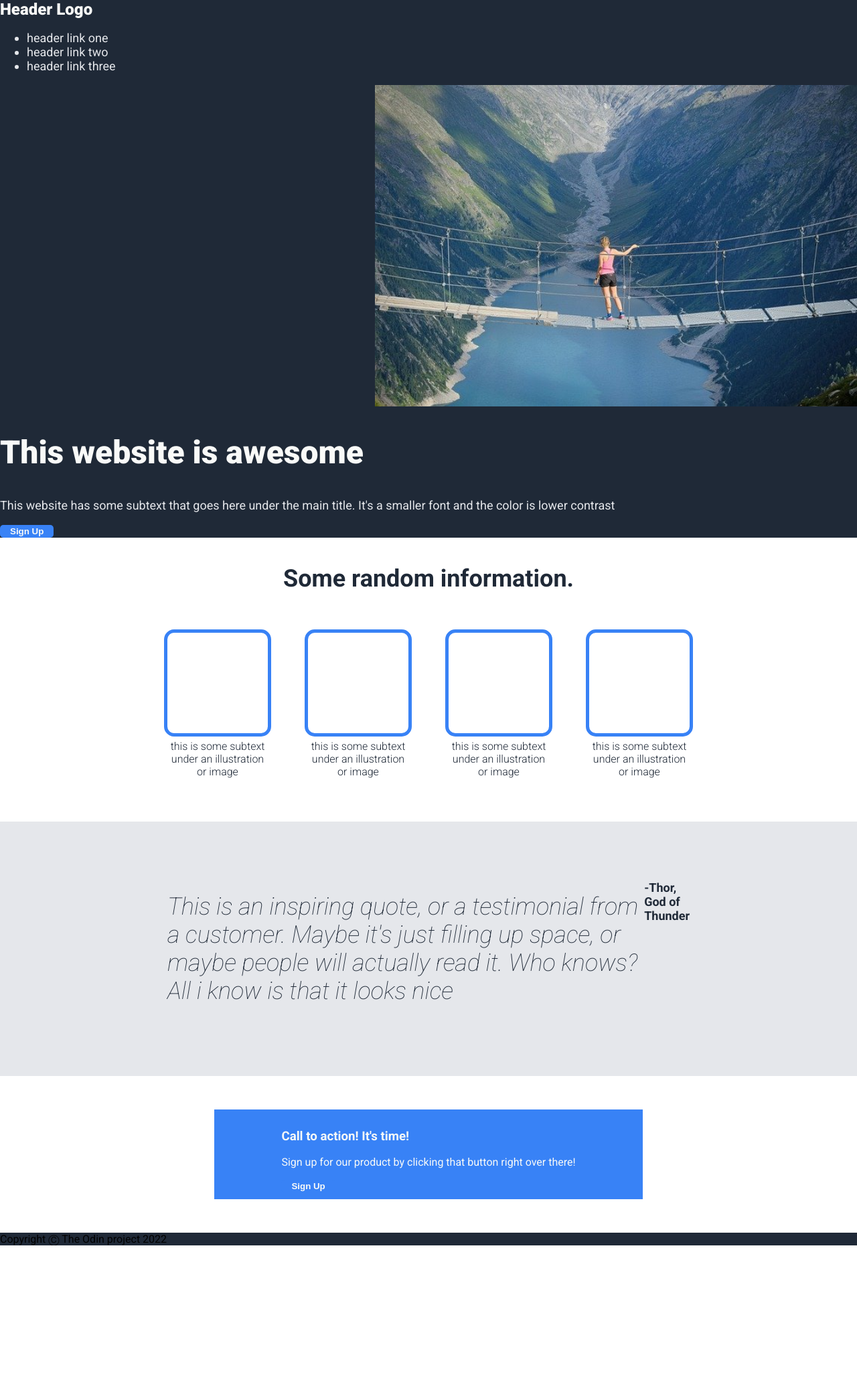
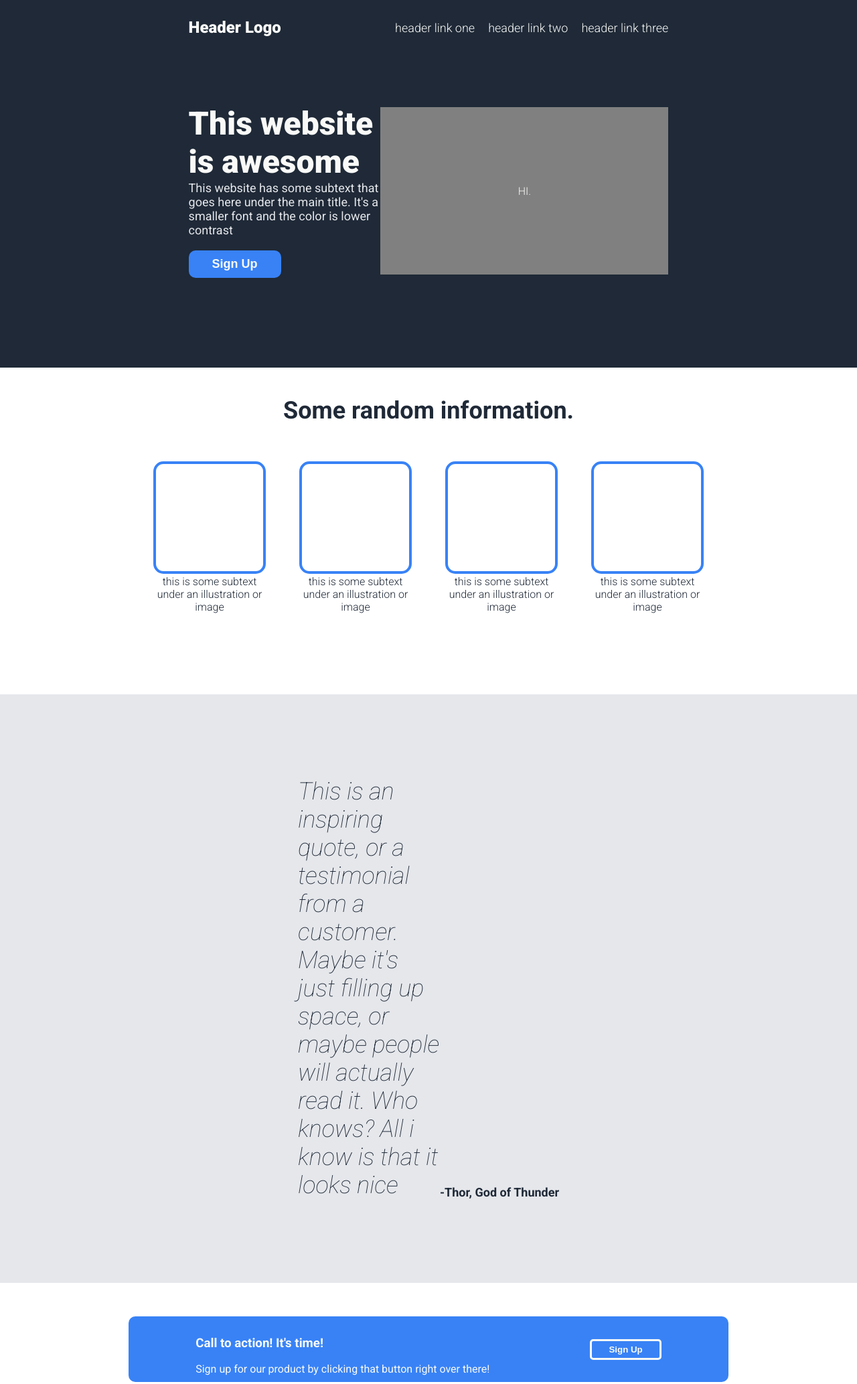
Before and after one commit to Jurands/project-landing-page, a plain HTML site: page index.html in a window 1280 px wide. Shown: the top 2067 px of the page at 67% size. Before the commit the page ends 1860 px from the top, so only its background shows below. Drawn offline with Linux system fonts and the light colour scheme.

Commit message:
Worked on the CSS for the first section, also played around a bit with the second section.

```diff
--- a/index.html
+++ b/index.html
@@ -12,24 +12,31 @@
 </head>
 <body>
     <section class="sec1">
+
+        <div class="sec11">
+            <div class="headerDiv1">
                 <header>Header Logo</header>
-
                 <nav>
-            <ul class="one">
-                <li>header link one</li>
-                <li>header link two</li>
-                <li>header link three</li>
+                    <ul class="headerNav">
+                        <li><a href="#">header link one</a></li>
+                        <li><a href="#">header link two</a></li>
+                        <li><a href="#">header link three</a></li>
                     </ul>
                 </nav>
+            </div>
 
-        <img src="./Images/lake-gbeea5484d_640.jpg">
+            <div class="headerDiv2">
             <div class="main">
             <h1>This website is awesome</h1>
             <p class="one">This website has some subtext that goes here under the main title. It's a smaller font and the color is lower contrast</p>
-        <button>Sign Up</button>
+            <button><strong>Sign Up</strong></button>
         </div>
 
-
+        <div class="image-frame">
+            <div class="placeholderImg"><p>HI.</p></div>
+        </div>
+        </div>
+    </div>
     </section>
 
 
@@ -61,16 +68,26 @@
 
 
     <section class="sec3">
+        <div class="sec3con">
             <p id="quote">This is an inspiring quote, or a testimonial from a customer. Maybe it's just filling up space, or maybe people will actually read it. Who knows? All i know is that it looks nice</p>
             <p id="sign">-Thor, God of Thunder</p>
+        </div>
     </section>
 
 
     <section class="sec4">
         <div class="sec4blue">
+            <div id="signBlue">
             <h3>Call to action! It's time!</h3>
+
                 <p>Sign up for our product by clicking that button right over there!</p>
-            <button>Sign Up</button>
+
+            </div>
+            <div id="signBlue2">
+                <div id="btnBack">
+                    <button id="btn2">Sign Up</button>
+                </div>
+            </div>
             </div>
     </section>
 
--- a/style.css
+++ b/style.css
@@ -2,37 +2,114 @@ body {
     display: flex;
     flex-direction: column;
     margin: auto;
+    width: 100%;
+    height: 100vh;
     font-family: 'Roboto', sans-serif;
+}
+
+a:link, a:visited, a:hover, a:active {
+    text-decoration: none;
+    color: #F9FAF8;
+}
+
+.sec1 {
+    background-color: #1F2937;
+    color:#F9FAF8;
+    font-weight: 800;
+    flex: 0;
+}
+
+.sec11 {
+    padding: 1% 22%;
 }
 
 header {
     font-size: 24px;
-    color: #F9FAF8;
-    font-weight: 800;
+}
+
+.headerNav {
+    display: flex;
+    font-size: 18px;
+    color: #E5E7EB;
+    list-style: none;
+    font-weight: 300;
+    padding: 0;
+    gap: 20px;
+}
+
+.headerDiv1 {
+    display: flex;
+    align-items: center;
+    justify-content: space-between;
+    padding-top: 0;
+    border: 0;
+    margin-top: 0;
+    padding-bottom: 5%;
 
 }
 
-.sec1, footer {
-    background-color: #1F2937;
+
+
+.headerDiv2 {
     display: flex;
-    flex-direction: column;
-    flex: 1;
-    flex-shrink: unset;
+    justify-content: space-between;
+    margin: 50px auto;
+    padding-bottom: 10%;
 }
 
-.sec1 img {
-    flex: 1;
-    width: 720px;
-    height: auto;
+.main h1, p, button {
+    padding: 0;
+    margin: 0;
+}
+
+.main p {
+    font-weight: 400;
+}
+
+.image-frame {
     display: flex;
-    align-self: flex-end;
-    margin-left: auto;
+    align-self: center;
+    align-items: center;
+    justify-content: center;
+    width: 600px;
+    height: 300px;
+    max-width: 600px;
+    max-height: 250px;
+    background-color: gray;
+}
+
+.image-frame {
+    font-weight: 300;
+}
+
+
+
+.main {
+    max-width: 40%;
+}
+
+div[class='main'] h1 {
+    padding-bottom: 0;
+    margin-bottom: 0;
+    gap: 0;
+}
+
+div[class=main] button {
+    background-color: #3882F6;
+    margin-top: 20px;
+    color: #F9FAF8;
+    border-radius: 10px;
+    padding: 10px 35px;
+    font-weight: 900;
+    border: 0;
+    font-size: 18px;
 }
 
 h1 {
     font-size: 48px;
     font-weight: 800;
     color: #F9FAF8;
+    padding-top: 0;
 }
 
 .one {
@@ -41,9 +118,11 @@ h1 {
 }
 
 .sec2 {
-    padding: 10px;
+    padding: 1% 20%;
     display: flex;
+    flex: 1;
     flex-direction: column;
+    padding-bottom: 3%;
 }
 
 h2 {
@@ -58,8 +137,9 @@ h2 {
     display: flex;
     align-self: center;
     justify-content: center;
-    max-width: 450px;
-    max-height: 450px;
+    max-width: 500px;
+    max-height: 500px;
+    padding-bottom: 4%;
 }
 
 .item1, .item2, .item3, .item4 {
@@ -69,34 +149,37 @@ h2 {
 
 .container p {
     color: #1F2937;
-    font-weight: 300;
+    font-weight: 350;
     padding: 5px;
     margin: auto;
+    padding: 2px;
     justify-content: center;
     text-align: center;
 }
 
 .box1, .box2, .box3, .box4 {
-    width: 150px;
-    height: 150px;
-    border: #3882F6 solid 5px;
+    width: 160px;
+    height: 160px;
+    border: #3882F6 solid 4px;
     border-radius: 15px;
-}
-
-button {
-    background-color: #3882F6;
-    color: #F9FAF8;
-    border-radius: 5px;
-    padding: 2px 15px 2px 15px;
-    font-weight: bolder;
-    border: 0;
 }
 
 .sec3 {
     background-color: #E5E7EB;
+    padding: 70px 250px ;
     display: flex;
+    justify-content: center;
+    align-items: center;
+}
+
+.sec3con {
+    display: flex;
+    flex-flow: row nowrap;
     flex: 1;
-    padding: 70px 250px 70px 250px;
+    margin: 0;
+    width: 70%;
+    margin: 7% 20%;
+    max-width: 50%;
 }
 
 #quote {
@@ -104,23 +187,76 @@ button {
     font-style: italic;
     font-weight: 200;
     color: #1F2937;
+
 }
 
 #sign {
     font-size: 18px;
     font-weight: 700;
     color: #1F2937;
+    flex-shrink: 0;
+    justify-content: flex-end;
+    align-self: flex-end;
 }
 
 .sec4 {
+    display: flex;
+    margin: auto;
+}
+
+.sec4blue {
+    display: flex;
+    flex: 1;
+    background-color: #3882F6;
+    color: #F9FAF8;
+    padding: 10px 100px 10px 100px;
+    margin: 50px;
+    border-radius: 10px;
+    gap: 150px;
+
+}
+
+
+.sec4blue p {
+    margin-top: auto;
+}
+
+#signBlue {
+    display: flex;
+    flex-flow: column;
+    justify-content: center;
+    align-items: flex-start;
+}
+
+#signBlue2 {
+    margin-right: auto;
+    align-self: center;
+}
+
+#btnBack {
+    width: auto;
+    height: auto;
     display: flex;
     align-items: center;
     justify-content: center;
 }
 
-.sec4blue {
+#btn2 {
     background-color: #3882F6;
     color: #F9FAF8;
-    padding: 10px 100px 10px 100px;
-    margin: 50px;
+    font-weight: 900;
+    border-radius: 5px;
+    border: #F9FAF8 solid 3px;
+    padding: 5px 25px;
+    justify-self: center;
+    align-self: center;
 }
+
+footer {
+    background-color: #1F2937;
+    color: #F9FAF8;
+    display: flex;
+    min-height: 90px;
+    justify-content: center;
+    align-items: center;
+}
```
Also changed, not shown: 1 other file. Lines whose indentation alone changed are shown as unchanged.
